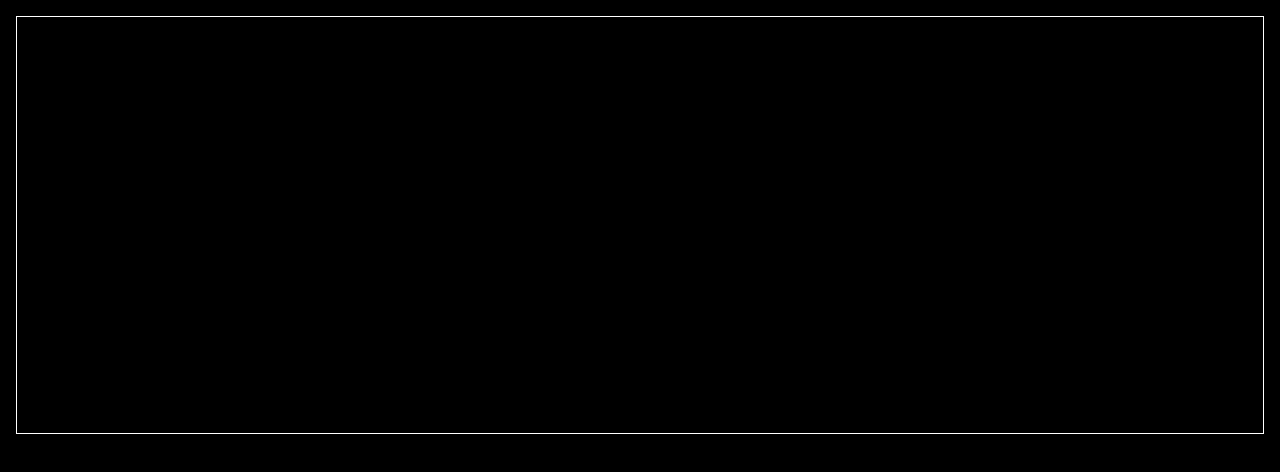
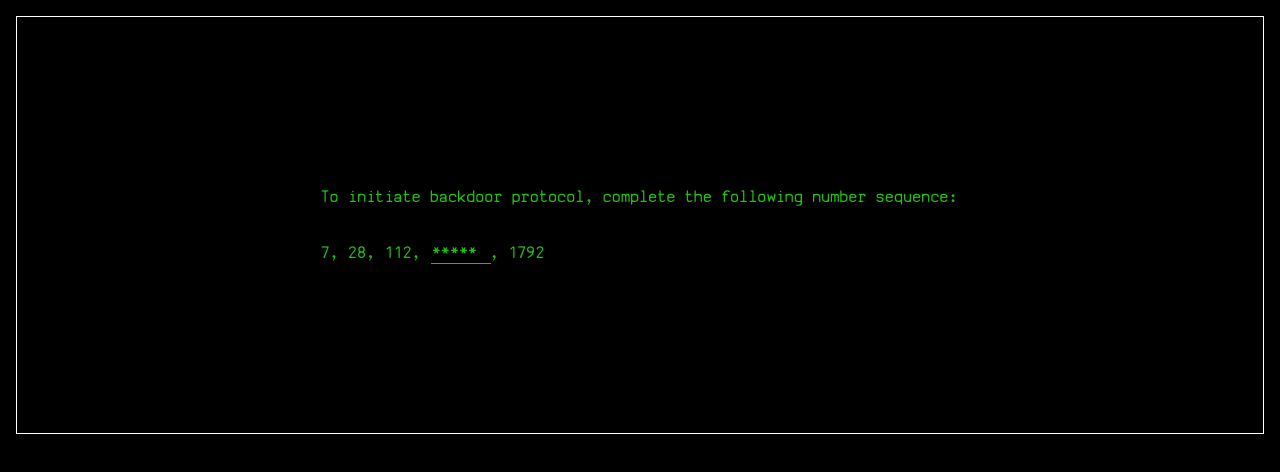
Before and after one commit to mlewicki12/angular-music-arg, an Angular app: page /backdoor in a window 1280 px wide. Before the commit this address led to /. Shown: the top 472 px of the page. Built offline with nearby package versions, Linux system fonts and the light colour scheme.

Commit message:
create basic puzzle structure

```diff
--- a/src/app/app-routing/app-routing.module.ts
+++ b/src/app/app-routing/app-routing.module.ts
@@ -1,11 +1,13 @@
 import { NgModule } from '@angular/core';
 import { RouterModule, Routes } from '@angular/router';
+import { BackdoorComponent } from '../components/backdoor/backdoor.component';
 import { LoginComponent } from '../components/login/login.component';
 import { TransitionComponent } from '../components/transition/transition.component';
 
 const routes: Routes = [
   {path: 'login', component: LoginComponent},
   {path: 'hack', component: TransitionComponent},
+  {path: 'backdoor', component: BackdoorComponent},
   {path: '', redirectTo: 'login', pathMatch: 'full'}
 ];
 
--- a/src/app/app.module.ts
+++ b/src/app/app.module.ts
@@ -8,6 +8,7 @@ import { AppComponent } from './app.component';
 import { TerminalComponent } from './components/terminal/terminal.component';
 import { LoginComponent } from './components/login/login.component';
 import { TransitionComponent } from './components/transition/transition.component';
+import { BackdoorComponent } from './components/backdoor/backdoor.component';
 
 import { AutoFocusDirective } from './directives/autofocus';
 
@@ -17,6 +18,7 @@ import { AutoFocusDirective } from './directives/autofocus';
     TerminalComponent,
     LoginComponent,
     TransitionComponent,
+    BackdoorComponent,
 
     AutoFocusDirective,
   ],
--- /dev/null
+++ b/src/app/components/backdoor/backdoor.component.html
@@ -0,0 +1,8 @@
+
+<div class="backdoor">
+  <p>To initiate backdoor protocol, complete the following number sequence:</p>
+  <div class="prompt">
+    <p>7, 28, 112, <input type="text" [(ngModel)]="answer" />, 1792</p>
+    <p class="{{displayClass}}">{{displayText}}</p>
+  </div>
+</div>
--- /dev/null
+++ b/src/app/components/backdoor/backdoor.component.scss
@@ -0,0 +1,2 @@
+
+@import '~src/sass/app/components/backdoor.scss';
--- /dev/null
+++ b/src/app/components/backdoor/backdoor.component.ts
@@ -0,0 +1,60 @@
+import { Component, OnInit } from '@angular/core';
+import { Router } from '@angular/router';
+import { BindingService } from 'src/app/services/binding.service';
+
+@Component({
+  selector: 'app-backdoor',
+  templateUrl: './backdoor.component.html',
+  styleUrls: ['./backdoor.component.scss']
+})
+export class BackdoorComponent implements OnInit {
+  answer: string = '*****';
+  attempts: number = 0;
+
+  displayText: string = '0 / 3';
+  displayClass: string = 'hide';
+
+  interval: any;
+
+  constructor(private binding: BindingService,
+              private router: Router) { }
+
+  ngOnInit(): void {
+    this.binding.registerEvent('Enter', () => {
+      if(this.answer.trim() === '448') {
+        this.loadingText('Backdoor protocol initialising', 3000, '/hack');
+        this.displayClass = 'success';
+      } else {
+        this.attempts += 1;
+
+        if(this.attempts >= 3) {
+          this.loadingText('Attempt to breach detected, purging', 3000, '/login');
+        } else {
+          this.displayText = `${this.attempts} / 3`;
+          this.displayClass = 'error';
+        }
+
+      }
+    });
+  }
+
+  loadingText(text: string, runtime: number, callback: string) {
+    const time = 250;
+    const append = ['.', '..', '...'];
+
+    let cur = 0;
+    let total = runtime / time;
+    this.displayText = text;
+    this.interval = setInterval(() => {
+      this.displayText = text + append[cur];
+      cur = (cur + 1) % append.length;
+      total--;
+
+      if(total <= 0) {
+        clearInterval(this.interval);
+        this.displayText = text;
+        this.router.navigate([callback]);
+      }
+    }, time);
+  }
+}
--- a/src/app/components/login/login.component.ts
+++ b/src/app/components/login/login.component.ts
@@ -38,12 +38,11 @@ export class LoginComponent implements OnInit {
   }
 
   hackEffect(): void {
-    this.displayText = "_____________";
-    setTimeout(this.lerpText, 500);
+    setTimeout(this.lerpText, 400);
   }
 
   lerpText(): void {
-    const time = 100;
+    const time = 75;
     const text = this.displayHack;
 
     this.displayText = '_'.repeat(this.displayHack.length);
--- a/src/app/components/transition/transition.component.ts
+++ b/src/app/components/transition/transition.component.ts
@@ -47,7 +47,7 @@ export class TransitionComponent implements OnInit {
       this.displayText += this.transitionText.substring(this.displayText.length, this.displayText.length + 10);
       if(this.displayText === this.transitionText) {
         clearInterval(this.interval);
-        this.router.navigate(['/login']);
+        this.router.navigate(['/backdoor']);
       }
     }, time);
   }
--- /dev/null
+++ b/src/sass/app/components/backdoor.scss
@@ -0,0 +1,37 @@
+
+@import '~src/sass/abstract/_variables.scss';
+@import '~src/sass/abstract/_mixins.scss';
+
+.backdoor {
+  color: $app-hacker;
+}
+
+.prompt {
+  @include flex-row;
+  justify-content: space-between;
+}
+
+input {
+  background-color: $app-main;
+  color: $app-hacker;
+
+  border: unset;
+  border-bottom: 1px solid $app-hacker;
+
+  width: 3.5rem;
+
+  font-size: large;
+  font-family: 'Basic Manual', sans-serif;
+}
+
+.success {
+  color: $app-hacker;
+}
+
+.hide {
+  color: $app-main;
+}
+
+.error {
+  color: $app-error;
+}
```
Also changed, not shown: 1 other file (tests, documents, lock files or other folders).
